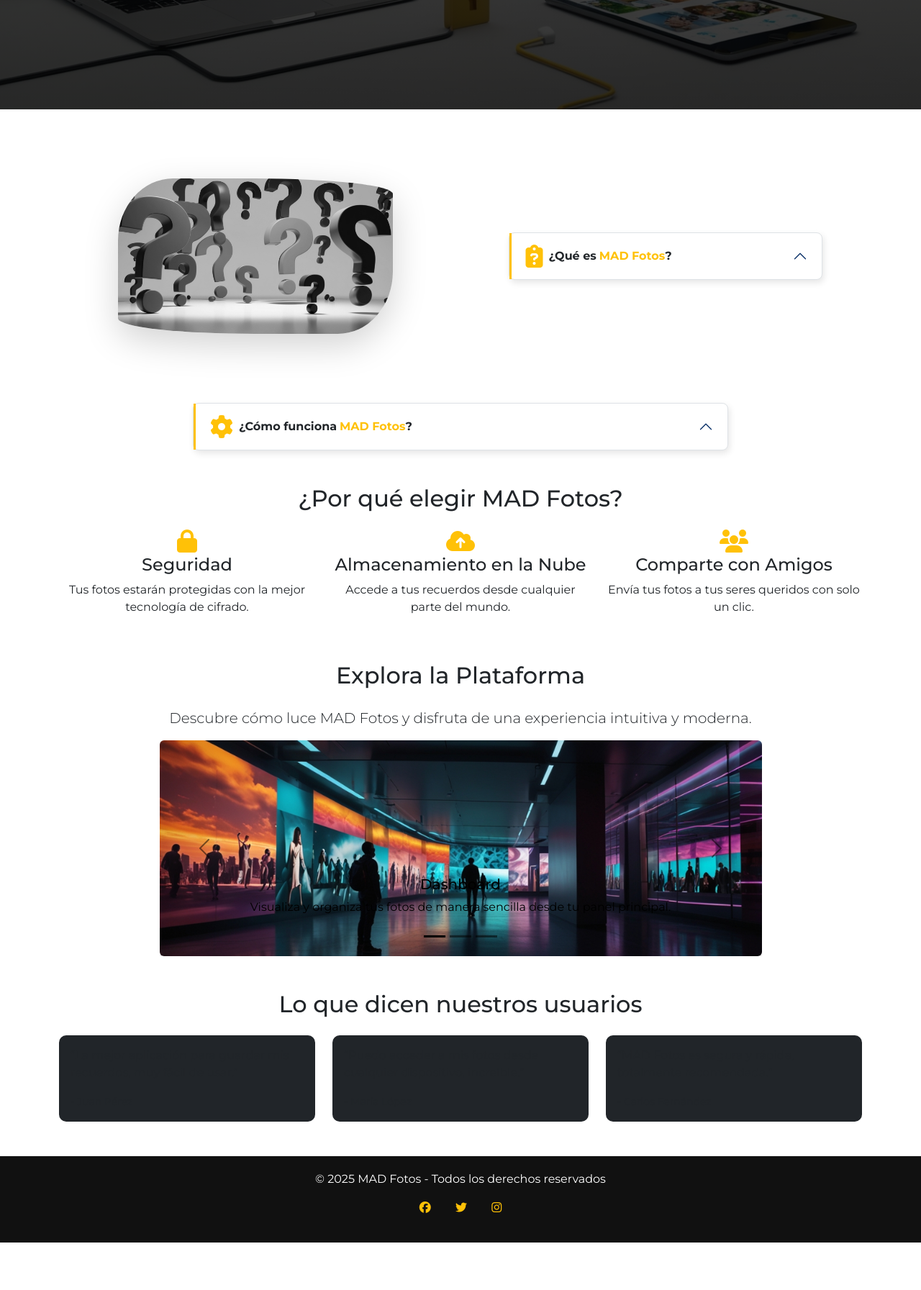
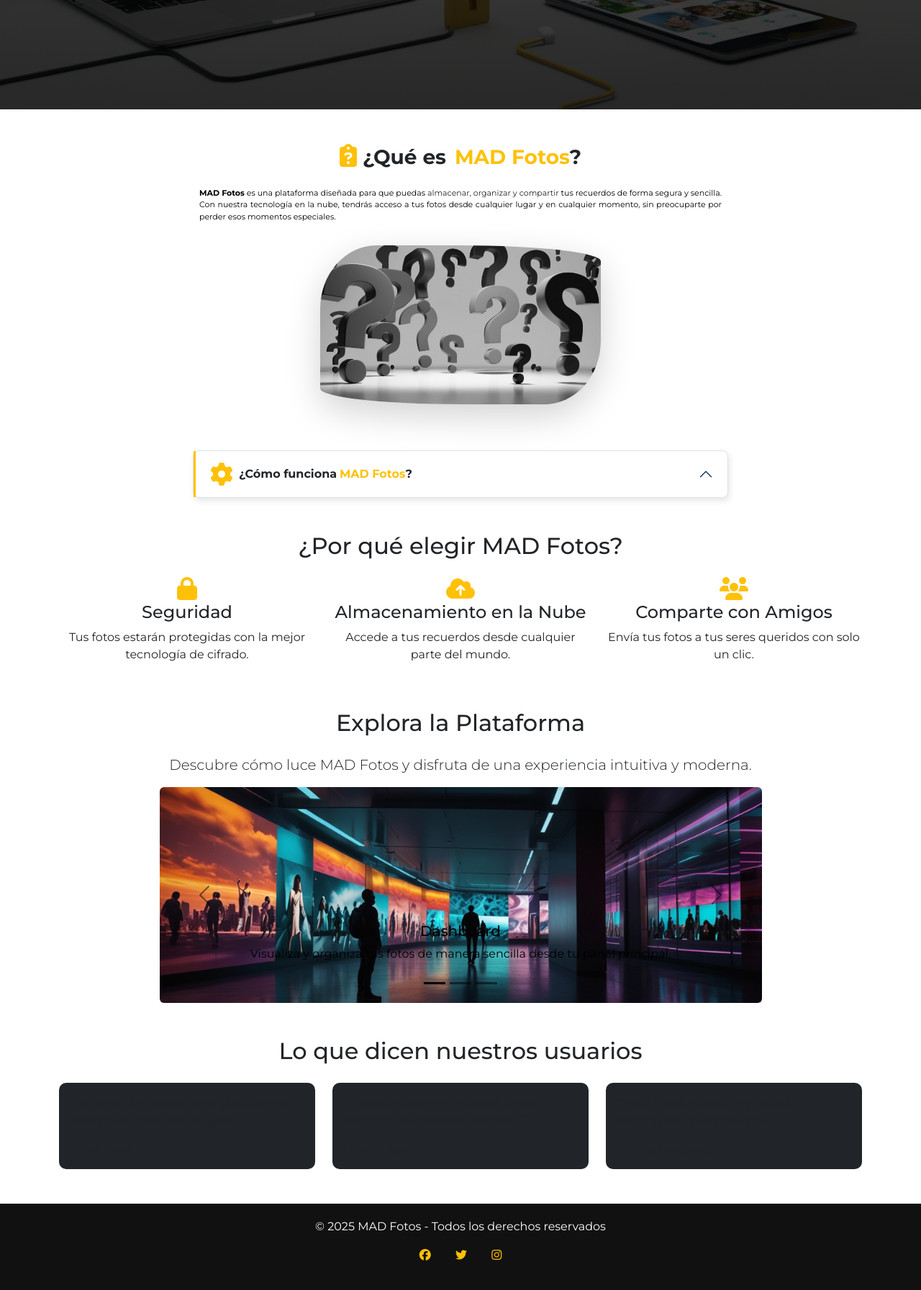
Before and after one commit to miltonfruiz/madfotos, a Flask app: page / in a window 1280 px wide. Shown: the part 648-2441 px from the top of the page at 72% size. Before the commit the page ends 2375 px from the top, so only its background shows below. Run offline with Flask 3, Linux system fonts and the light colour scheme; some libraries are stand-ins or nearby versions; some web fonts are replaced.

Commit message:
Actualización 28/02: Corrección Sección ¿Que es MAD Fotos?

```diff
--- a/static/style.css
+++ b/static/style.css
@@ -85,9 +85,11 @@ footer a {
   font-size: 13px;
 }
 #p-que-es {
+  max-width: 750px;
+  margin: 0 auto;
+  text-align: justify;
   font-size: 11px;
   font-weight: 400;
-  text-align: justify;
   border-radius: 4px;
   margin-bottom: 0;
 }
@@ -97,8 +99,11 @@ footer a {
   font-weight: 400;
 }
 #container-response {
-  border-right: 3px solid #ffc107;
+  display: flex;
+  justify-content: center;
+  align-items: center;
   margin: 7px;
+  width: 50%;
 }
 .accordion-header {
   border-left: 3px solid #ffc107;
@@ -290,7 +295,7 @@ footer a {
 }
 #img-que-es.hovered {
   filter: grayscale(0%);
-  border-radius: 3%;
+  border-radius: 2%;
   opacity: 0.9;
 }
 h1,
--- a/templates/presentacion.html
+++ b/templates/presentacion.html
@@ -54,7 +54,7 @@
       </div>
     </section>
 
-    <!-- Sección ¿Qué es MAD Fotos? -->
+    <!--Sección sin uso ¿Qué es MAD Fotos?
     <section class="container my-5 py-5">
       <div class="row align-items-center">
         <div class="col-lg-6 text-center position-relative">
@@ -78,7 +78,7 @@
             >
           </div>
         </div>
-        <!-- Accordion Bootstrap -->
+        Accordion Bootstrap
         <div
           class="col-lg-6 d-flex justify-content-center"
           id="accordionExample"
@@ -117,6 +117,46 @@
                 </p>
               </div>
             </div>
+          </div>
+        </div>
+      </div>
+    </section>-->
+
+    <!-- Sección ¿Qué es MAD Fotos? -->
+    <section class="container my-5 text-center">
+      <div class="row align-items-center">
+        <h3 class="fw-bold text-dark mx-0">
+          <i class="fa-solid fa-clipboard-question me-2"></i>¿Qué es
+          <span class="text-warning ms-1"> MAD Fotos</span>?
+        </h3>
+
+        <p id="p-que-es" class="lead text-black my-3">
+          <strong class="text-black fw-bold">MAD Fotos</strong> es una
+          plataforma diseñada para que puedas
+          <span class="text-dark">almacenar, organizar y compartir</span>
+          tus recuerdos de forma segura y sencilla. Con nuestra tecnología en la
+          nube, tendrás acceso a tus fotos desde cualquier lugar y en cualquier
+          momento, sin preocuparte por perder esos momentos especiales.
+        </p>
+        <div class="text-center position-relative my-3">
+          <div class="img-container w-50 h-50">
+            <img
+              id="img-que-es"
+              src="{{ url_for('static', filename='images/signo.jpg') }}"
+              data-hover="{{ url_for('static', filename='images/cam4.jpg') }}"
+              data-original="{{ url_for('static', filename='images/signo.jpg') }}"
+              alt="MAD Fotos - Plataforma"
+              class="img-fluid shadow-lg"
+            />
+            <span class="text-overlay text-left"
+              ><i class="fa-solid fa-store"></i> Almacena!</span
+            >
+            <span class="text-overlay text-right"
+              ><i class="fa-solid fa-sitemap"></i> Organiza!</span
+            >
+            <span class="text-overlay text-bottom"
+              ><i class="fa-solid fa-share"></i> Comparte!</span
+            >
           </div>
         </div>
       </div>
```
